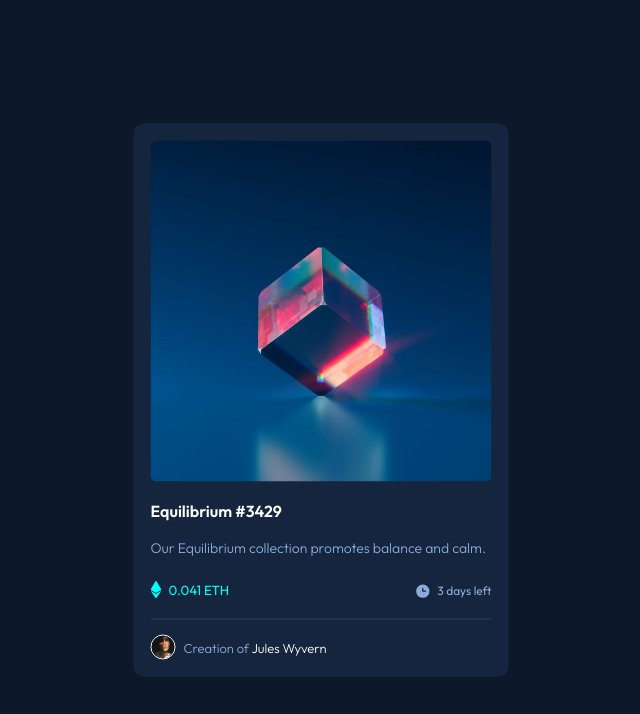
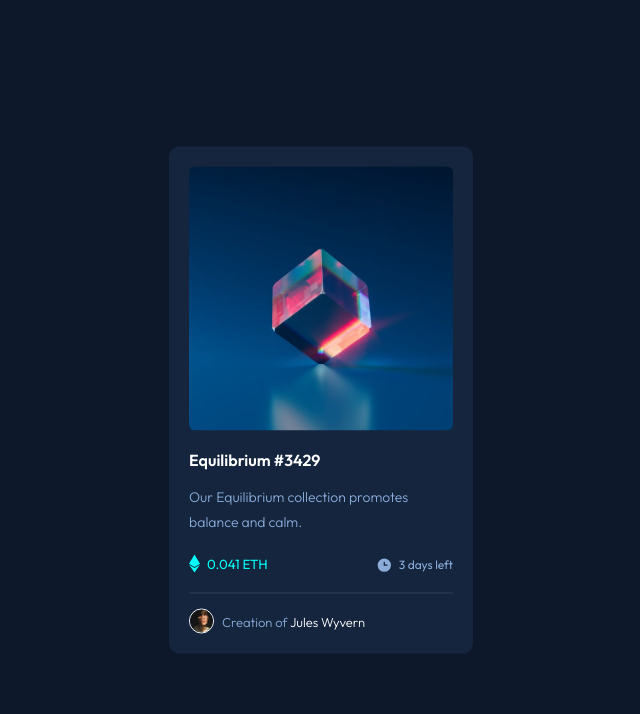
Before and after one commit to dyegohrq/nft-preview-card-component-main, a plain HTML site: page index.html in a window 1280 px wide. Shown: the whole page, without its empty margins (319-959 px from the left). Drawn offline with Linux system fonts and the light colour scheme.

Commit message:
Update style.css

```diff
--- a/style/style.css
+++ b/style/style.css
@@ -34,7 +34,7 @@ body {
 .container {
     display: flex;
     flex-direction: column;
-    width: 375px;
+    width: 304px;
     justify-content: center;
     align-items: center;
     margin: auto;
@@ -43,7 +43,7 @@ body {
     top: 50%;
     left: 50%;
     transform: translate(-50%, -50%);
-    padding: 17px;
+    padding: 20px;
     border-radius: 10px;
 }
 
```
